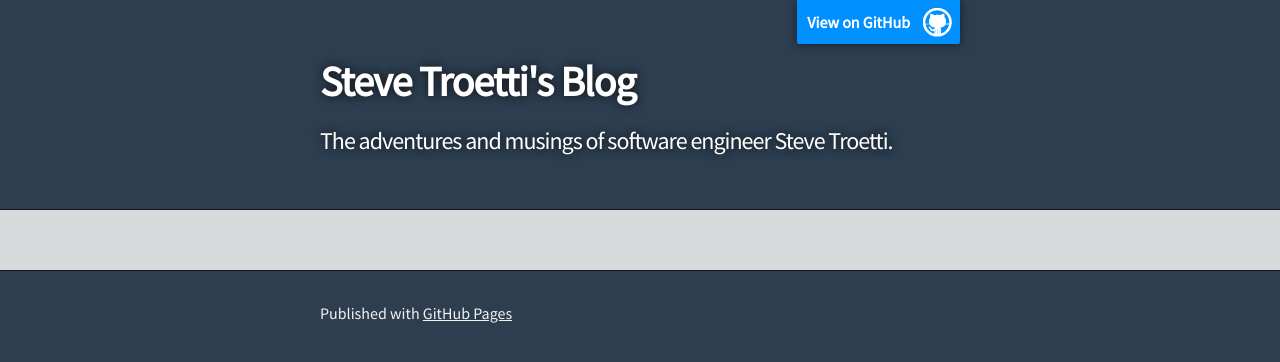
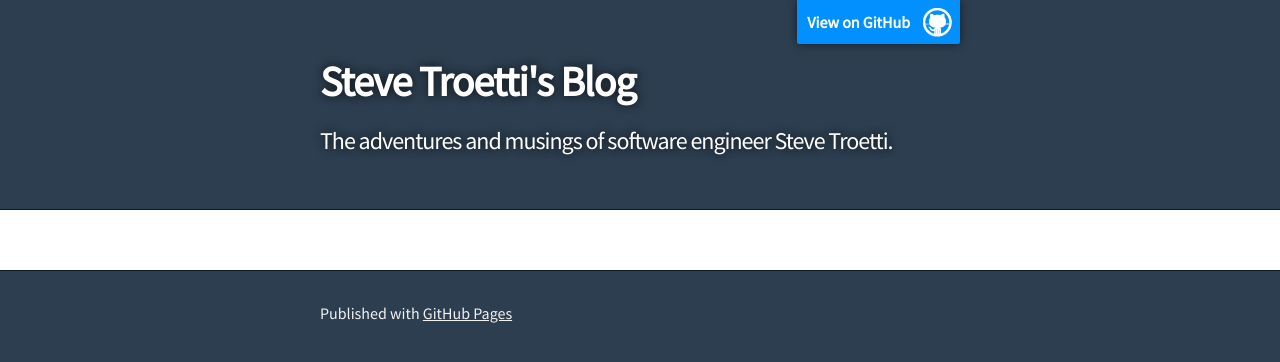
Before and after one commit to SteveXCIV/stevexciv.github.io, a Jekyll site: the page built from index.md, in a window 1280 px wide. Shown: the top 362 px of the page. Built offline with Jekyll 4.4.1, drawn with Linux system fonts in a browser that asks for light colours; some web fonts are replaced.

Commit message:
Tweak background color

```diff
--- a/_sass/variables.scss
+++ b/_sass/variables.scss
@@ -1,4 +1,4 @@
-$background-color:      #d7dadb;
+$background-color:      lighten(#d7dadb, 15%);
 $color:                 #2c3e50;
 $body-background-color:  $color;
 $body-border-color:     darken($body-background-color, 15%);
```
